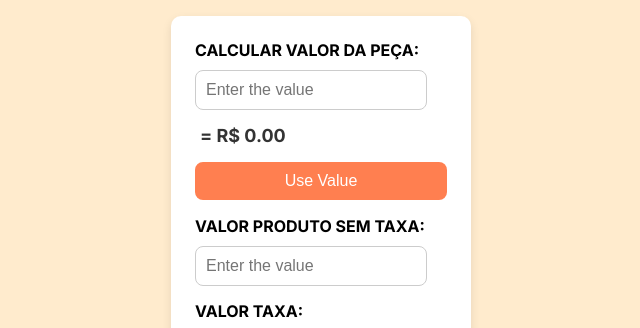
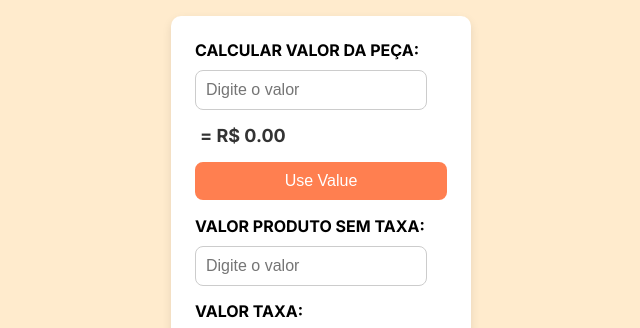
Before and after one commit to caffeee17k/calcular_taxa, a plain HTML site: page index.html in a window 1280 px wide. Shown: the part 175-503 px from the top of the page, 319-959 px from the left. Drawn offline with Linux system fonts and the light colour scheme.

Commit message:
refactor: change placeholder name

```diff
--- a/index.html
+++ b/index.html
@@ -132,12 +132,12 @@
     <h1>Calculadora de Taxa</h1>
     <div class="container">
         <label for="productValue">CALCULAR VALOR DA PEÇA:</label>
-        <input type="number" id="productValue" placeholder="Enter the value" oninput="calculateProductMultiplier()" />
+        <input type="number" id="productValue" placeholder="Digite o valor" oninput="calculateProductMultiplier()" />
         <span id="multiplierResult">= R$ 0.00</span>
         <button onclick="useMultipliedValue()">Use Value</button>
 
         <label for="parcelValue">VALOR PRODUTO SEM TAXA:</label>
-        <input type="number" id="parcelValue" placeholder="Enter the value" oninput="calculateFee()" />
+        <input type="number" id="parcelValue" placeholder="Digite o valor" oninput="calculateFee()" />
 
         <label for="feeResult">VALOR TAXA:</label>
         <input type="text" id="feeResult" readonly />
```
